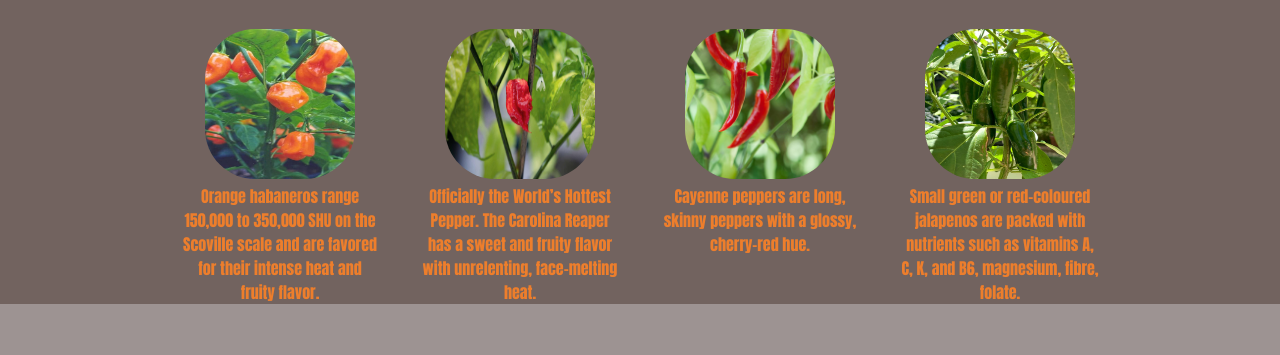
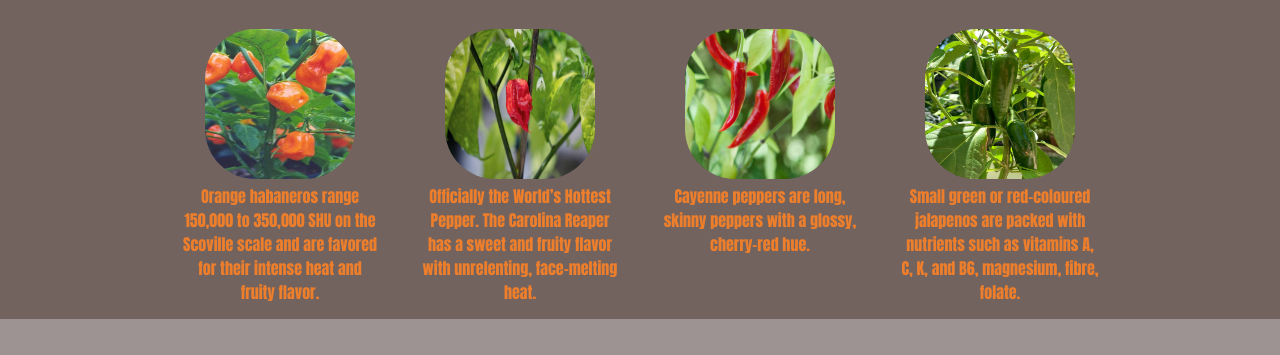
Before and after one commit to LittleDevil013/chili-landing-page, a plain HTML site: page index.html in a window 1280 px wide. Shown: the part 445-800 px from the top of the page. Drawn offline with Linux system fonts and the light colour scheme.

Commit message:
edit style

```diff
--- a/style.css
+++ b/style.css
@@ -1,6 +1,13 @@
 body{
     margin: 0;
     font-family: Impact, Haettenschweiler, 'Arial Narrow Bold', sans-serif;
+}
+
+.containers {
+    display: flex;
+    flex-direction: column;
+    align-items: stretch;
+    flex: 1;
 }
 
 
@@ -100,6 +107,7 @@ p {
 .text {
     max-width: 200px;
     color: #ED7E2C;
+    margin-bottom: 15px;
 }
 
 .container-three {
```
